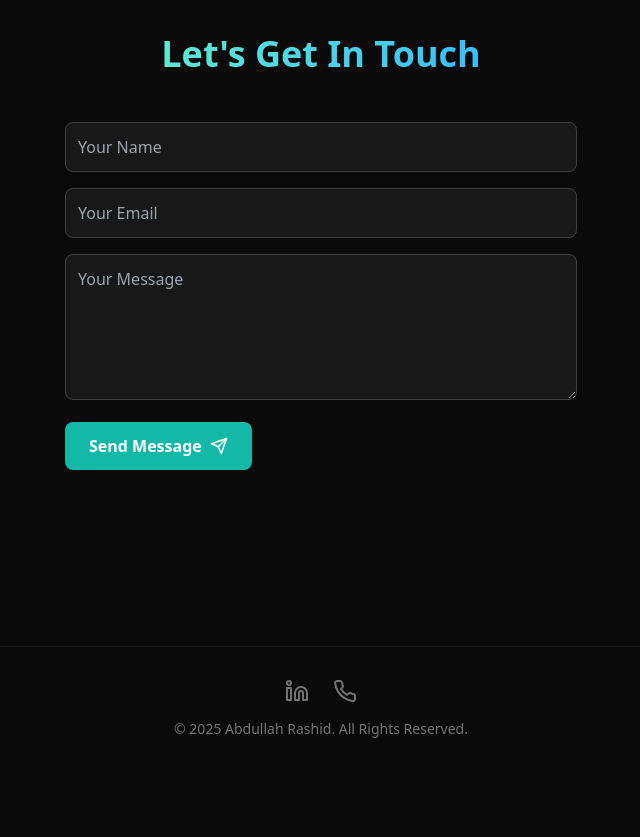
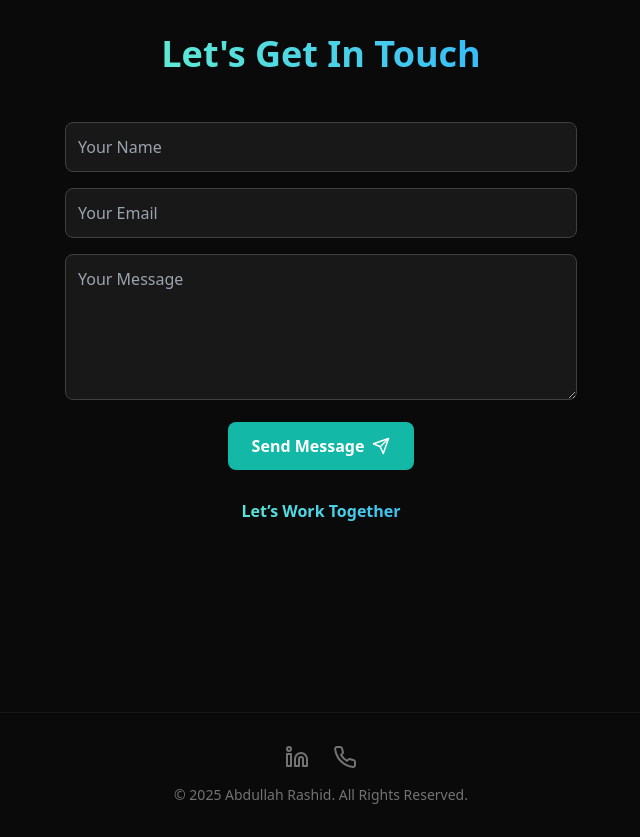
Before and after one commit to AbdullahRashid99/Abdullah-Rashid-Portfolio-V.1, a React (Vite) app: page / in a window 1280 px wide. Shown: the part 6600-7437 px from the top of the page, without its empty margins (319-959 px from the left). Before the commit the page ends 7371 px from the top, so only its background shows below. Built offline with nearby package versions, Linux system fonts and the light colour scheme.

Commit message:
Update Portfolio.jsx

```diff
--- a/src/Portfolio.jsx
+++ b/src/Portfolio.jsx
@@ -148,17 +148,28 @@ const ContactForm = () => {
         setTimeout(() => setStatus('idle'), 4000);
     };
     return (
-        <form onSubmit={handleSubmit} className="space-y-4 max-w-lg mx-auto">
+        <form onSubmit={handleSubmit} className="space-y-4 max-w-lg mx-auto" id="contact">
             <input type="text" name="name" placeholder="Your Name" required className="w-full p-3 bg-neutral-800/50 border border-neutral-700 text-white rounded-lg focus:outline-none focus:ring-2 focus:ring-teal-500 transition" />
             <input type="email" name="email" placeholder="Your Email" required className="w-full p-3 bg-neutral-800/50 border border-neutral-700 text-white rounded-lg focus:outline-none focus:ring-2 focus:ring-teal-500 transition" />
             <textarea name="message" placeholder="Your Message" required rows={5} className="w-full p-3 bg-neutral-800/50 border border-neutral-700 text-white rounded-lg focus:outline-none focus:ring-2 focus:ring-teal-500 transition" />
-            <div className="text-center">
-                <Button type="submit" disabled={status === 'sending'} className="bg-teal-500 hover:bg-teal-600 text-white w-full md:w-auto disabled:bg-neutral-600 flex items-center justify-center gap-2">
+
+            <div className="flex flex-col items-center gap-4">
+                <Button type="submit" disabled={status === 'sending'} className="bg-teal-500 hover:bg-teal-600 text-white w-full md:w-auto flex items-center justify-center gap-2 px-6 py-3 disabled:bg-neutral-600 transition">
                     {status === 'sending' ? 'Sending...' : 'Send Message'} <Send size={18} />
                 </Button>
+                {/* زرار Let’s Work Together تحت نموذج الاتصال */}
+                <a
+                  href="https://docs.google.com/forms/d/10VnJVDvM4agvJ2y_M5MfC4-87tTYQNe30F4faxpGkVA/edit?ts=687cefe4"
+                  target="_blank"
+                  rel="noopener noreferrer"
+                  className="inline-block px-6 py-3 font-semibold rounded-lg bg-gradient-to-r from-teal-300 to-sky-400 text-transparent bg-clip-text border border-transparent hover:underline cursor-pointer select-none transition"
+                >
+                  Let’s Work Together
+                </a>
             </div>
+
             <AnimatePresence>
-                {status === 'success' && <motion.p initial={{ opacity: 0 }} animate={{ opacity: 1 }} exit={{ opacity: 0 }} className="text-center text-green-400">Message sent successfully! Thank you.</motion.p>}
+                {status === 'success' && <motion.p initial={{ opacity: 0 }} animate={{ opacity: 1 }} exit={{ opacity: 0 }} className="text-center text-green-400 mt-2">Message sent successfully! Thank you.</motion.p>}
             </AnimatePresence>
         </form>
     );
@@ -201,8 +212,8 @@ export default function Portfolio() {
                         transition={{ duration: 0.8, delay: 0.1 }}
                         className="w-32 h-32 rounded-full object-cover border-4 border-neutral-700 mb-6"
                         onError={(e) => {
-                          e.target.src = "https://placehold.co/128x128/334155/E2E8F0?text=AR";
-                          e.target.alt = "Placeholder image with initials AR";
+                            e.target.src = "https://placehold.co/128x128/334155/E2E8F0?text=AR";
+                            e.target.alt = "Placeholder image with initials AR";
                         }}
                     />
                     <motion.h1 initial={{ opacity: 0, y: -20 }} animate={{ opacity: 1, y: 0 }} transition={{ duration: 0.8 }} className="text-4xl md:text-6xl font-extrabold tracking-tighter mb-4">
```
